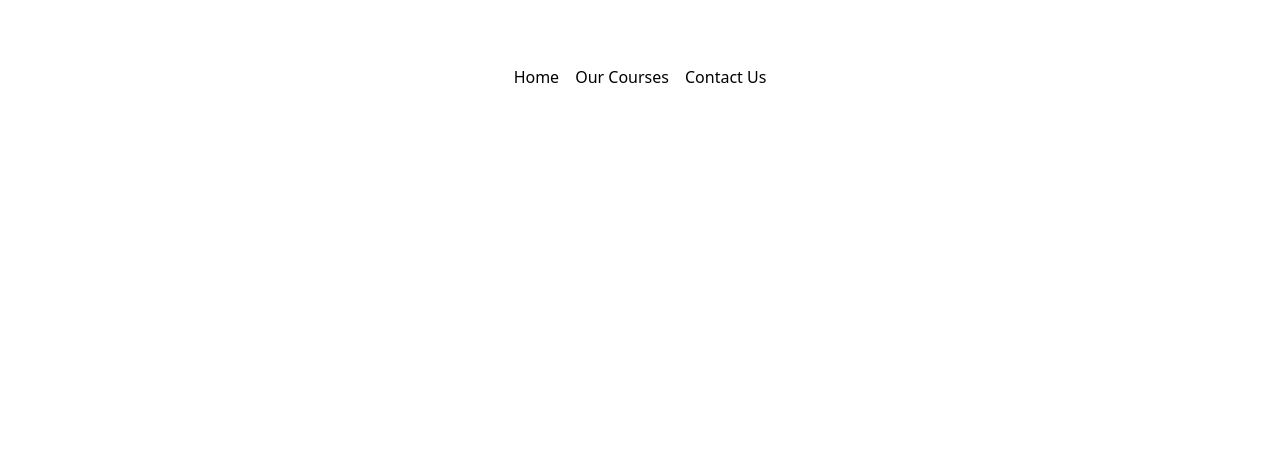
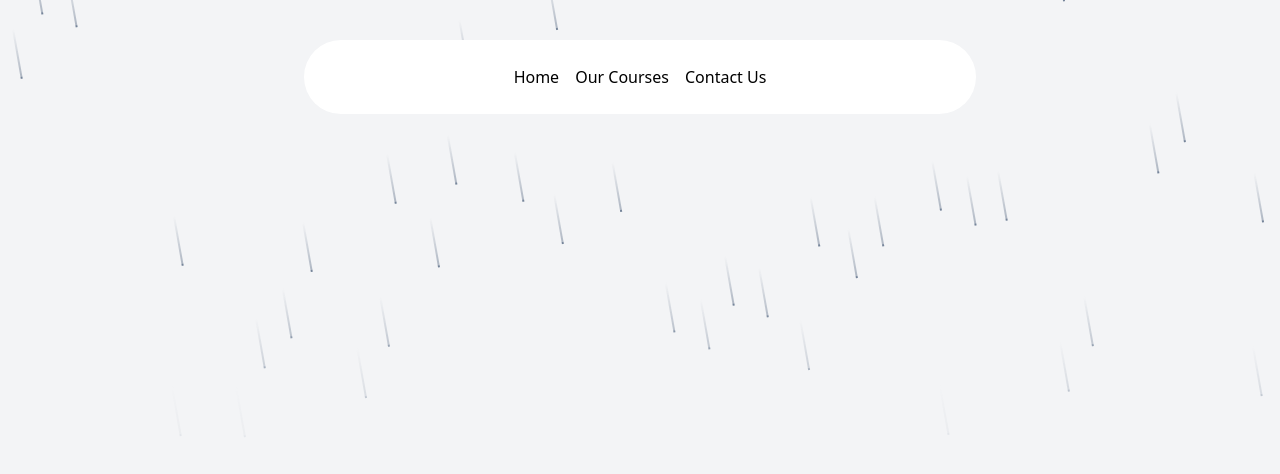
Before and after one commit to Anmoljaiswalcer22/musicapp, a Next.js app: page /contact in a window 1280 px wide. Shown: the top 474 px of the page. Built offline with nearby package versions, Linux system fonts and the light colour scheme.

Commit message:
[add] navbae for better routing, [add] home pages, [add] comtact [pages], [add] dropdown list , [add] detail page

```diff
--- a/src/app/contact/page.tsx
+++ b/src/app/contact/page.tsx
@@ -1,10 +1,13 @@
+'use client'
 import React from 'react'
-
+import { Meteors } from "@/components/ui/meteors";
 function contact() {
   return (
-    <div>
-
-    </div>
+    <div className="relative min-h-screen bg-gray-100 dark:bg-gray-900">
+  <div className="absolute inset-0 z-0">
+    <Meteors number={40} />
+  </div>
+</div>
   )
 }
 
--- a/src/app/globals.css
+++ b/src/app/globals.css
@@ -3,6 +3,7 @@
 @theme inline {
   --animate-spotlight: spotlight 2s ease 0.75s 1 forwards;
   --animate-scroll: scroll var(--animation-duration, 40s) var(--animation-direction, forwards) linear infinite;
+  --animate-meteor-effect: meteor 5s linear infinite;
 
 }
 
@@ -21,3 +22,16 @@
       transform: translate(calc(-50% - 0.5rem));
     }
   }
+ @keyframes meteor {
+    0% {
+      transform: rotate(215deg) translateX(0);
+      opacity: 1;
+    }
+    70% {
+      opacity: 1;
+    }
+    100% {
+      transform: rotate(215deg) translateX(-500px);
+      opacity: 0;
+    }
+  }
--- /dev/null
+++ b/src/components/ui/meteors.tsx
@@ -0,0 +1,58 @@
+
+
+
+
+'use client';
+
+import { useEffect, useState } from "react";
+import { motion } from "framer-motion";
+import { cn } from "@/lib/utils"; // adjust this import if your `cn` function is elsewhere
+
+export const Meteors = ({
+  number = 20,
+  className,
+}: {
+  number?: number;
+  className?: string;
+}) => {
+  const [screenWidth, setScreenWidth] = useState(0);
+
+  useEffect(() => {
+    // Only runs on the client
+    setScreenWidth(window.innerWidth);
+
+    const handleResize = () => setScreenWidth(window.innerWidth);
+    window.addEventListener('resize', handleResize);
+    return () => window.removeEventListener('resize', handleResize);
+  }, []);
+
+  return (
+    <motion.div
+      initial={{ opacity: 0 }}
+      animate={{ opacity: 1 }}
+      transition={{ duration: 0.5 }}
+      className="absolute top-0 left-0 w-full h-full pointer-events-none overflow-hidden"
+    >
+      {Array.from({ length: number }).map((_, idx) => {
+        const position = (idx * (screenWidth / number));
+
+        return (
+          <span
+            key={`meteor-${idx}`}
+            className={cn(
+              "animate-meteor-effect absolute h-0.5 w-0.5 rotate-[45deg] rounded-[9999px] bg-slate-500 shadow-[0_0_0_1px_#ffffff10]",
+              "before:absolute before:top-1/2 before:h-[1px] before:w-[50px] before:-translate-y-1/2 before:transform before:bg-gradient-to-r before:from-[#64748b] before:to-transparent before:content-['']",
+              className
+            )}
+            style={{
+              top: "-40px",
+              left: `${position}px`,
+              animationDelay: `${Math.random() * 5}s`,
+              animationDuration: `${Math.floor(Math.random() * 5 + 5)}s`,
+            }}
+          ></span>
+        );
+      })}
+    </motion.div>
+  );
+};
```
